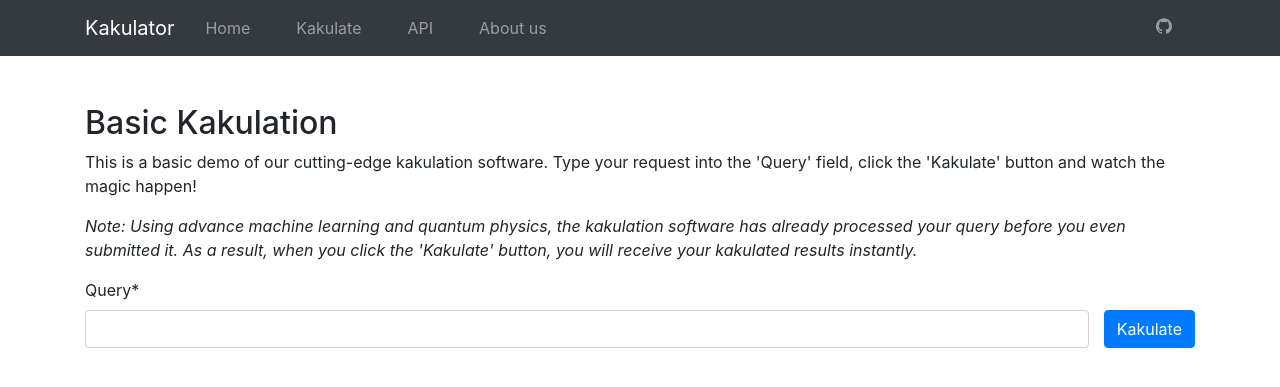
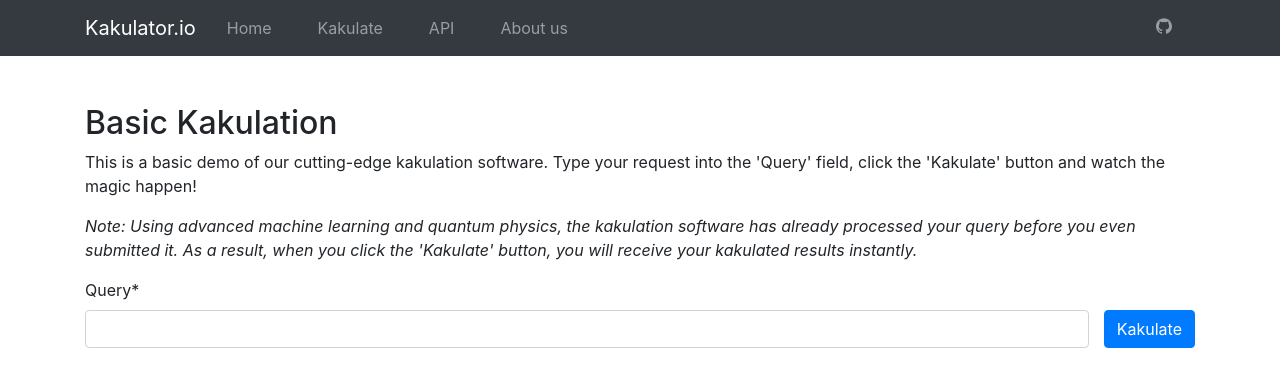
Before and after one commit to pavlutom/kakulator, a Django app: page /kakulate/ in a window 1280 px wide. Shown: the top 387 px of the page. Run offline with Django 3.2, Linux system fonts and the light colour scheme; some libraries are stand-ins or nearby versions.

Commit message:
fixed typos

```diff
--- a/apps/kakulator/templates/kakulator/basic.html
+++ b/apps/kakulator/templates/kakulator/basic.html
@@ -18,7 +18,7 @@
             click the 'Kakulate' button and watch the magic happen!
         </p>
         <p class="font-italic">
-            Note: Using advance machine learning and quantum physics, the kakulation software has already
+            Note: Using advanced machine learning and quantum physics, the kakulation software has already
             processed your query before you even submitted it. As a result, when you click the 'Kakulate'
             button, you will receive your kakulated results instantly.
         </p>
--- a/templates/base.html
+++ b/templates/base.html
@@ -17,7 +17,7 @@
 <header class="navbar navbar-expand-md navbar-dark bg-dark">
     <nav class="container-xl flex-wrap flex-md-nowrap" aria-label="Main navigation">
         <a class="navbar-brand p-0 mr-2" href="{% url "homepage:home" %}" aria-label="Kakulator">
-            Kakulator
+            Kakulator.io
         </a>
         <button class="navbar-toggler" type="button" data-toggle="collapse" data-target="#kkNavbar"
                 aria-controls="kkNavbar" aria-expanded="false" aria-label="Toggle navigation">
```
